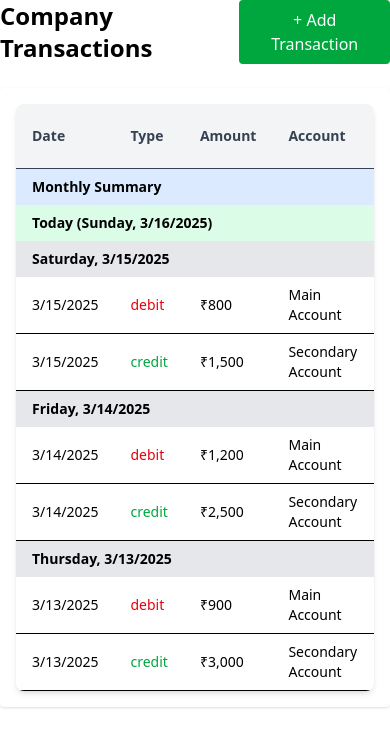
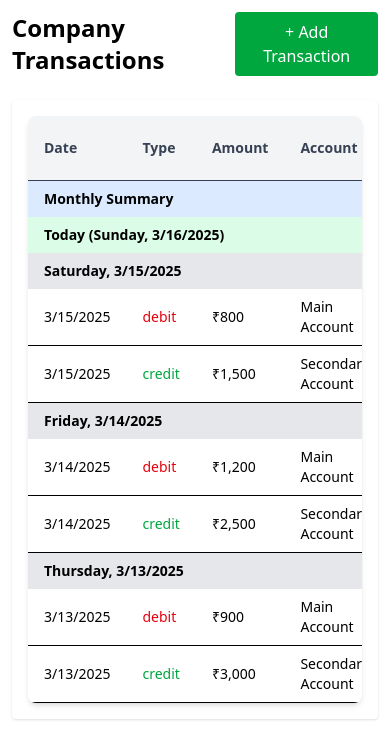
Before and after one commit to assessment-hisan/totza-frontend, a React (Vite) app: page /company-transactions in a window 390 px wide. Shown: the top 744 px of the page. Built offline with nearby package versions, Linux system fonts and the light colour scheme.

Commit message:
company transaction page

```diff
--- a/src/pages/CompanyTransactions.jsx
+++ b/src/pages/CompanyTransactions.jsx
@@ -161,7 +161,7 @@ const CompanyTransactions = () => {
   };
 
   return (
-    <div className="lg:p-4 space-y-6">
+    <div className="p-3 lg:p-4 space-y-6">
       {/* Header Section */}
       <div className="flex justify-between items-center">
         <h2 className="text-2xl font-bold">Company Transactions</h2>
```
